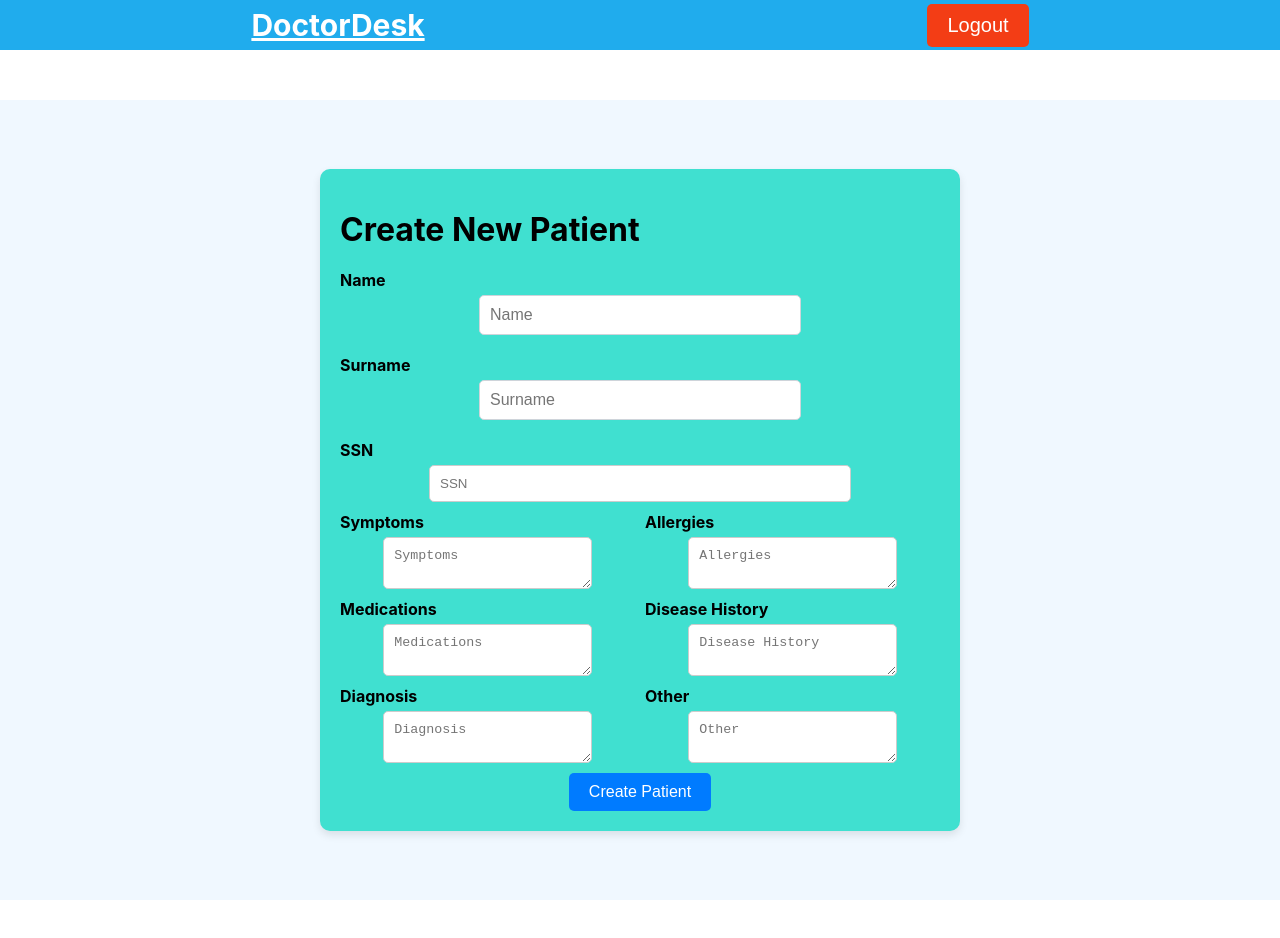
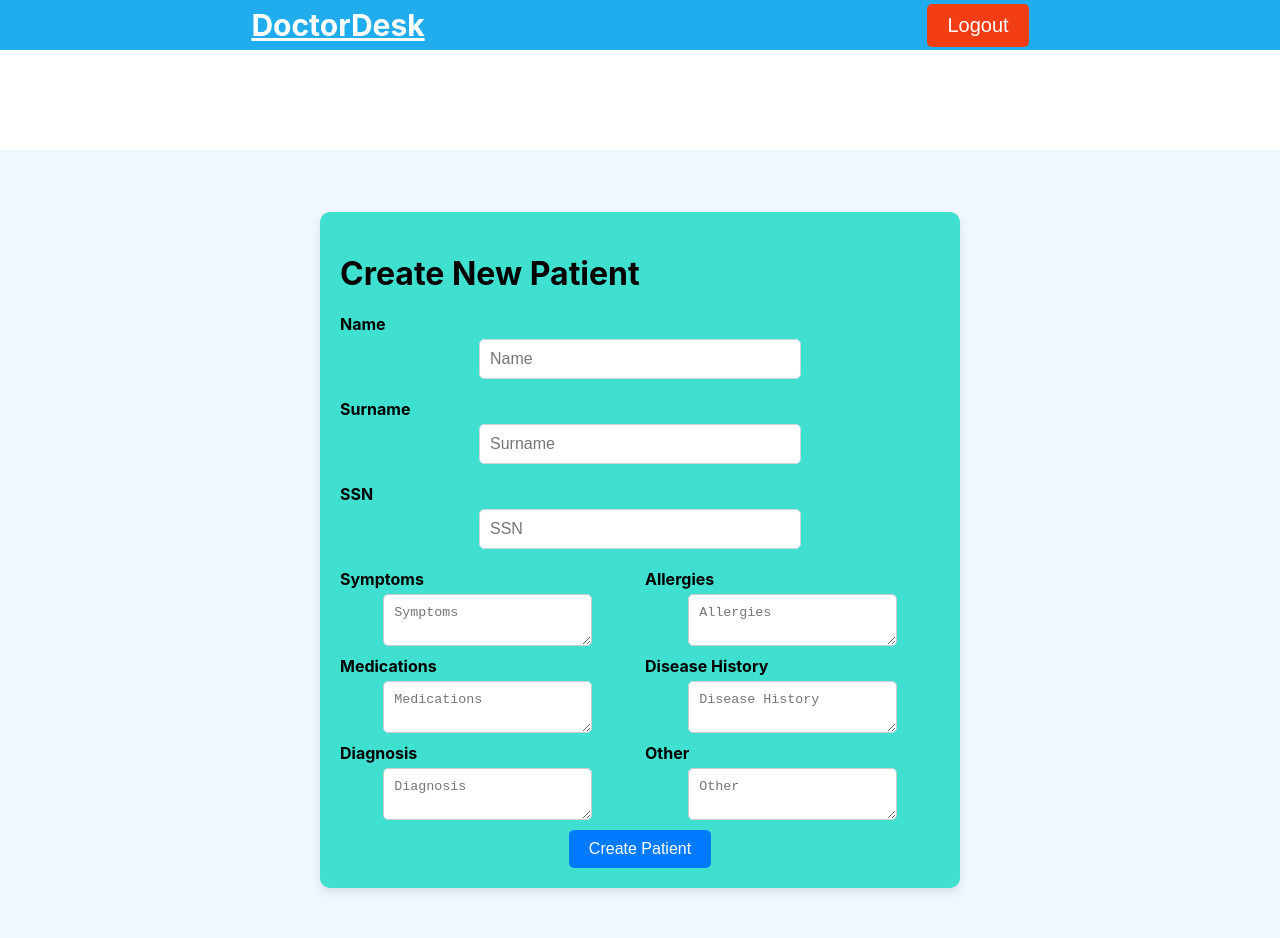
Before and after one commit to AchmetCh/doctordesk, a React (Create React App) app in the folder client/: page /createpatient in a window 1280 px wide. Shown: the top 938 px of the page. Before the commit the page ends 900 px from the top, so only its background shows below. Built offline with nearby package versions, Linux system fonts and the light colour scheme; sample sign-in values are in the browser's storage.

Commit message:
ssn number and toast message

```diff
--- a/client/src/components/NewPatientForm.css
+++ b/client/src/components/NewPatientForm.css
@@ -5,7 +5,7 @@
     align-items: center;
     height: 100vh;
     background-color: #f0f8ff;
-    margin-top:50px;
+    margin-top:100px;
   }
 
   /* Card styling */
--- a/client/src/components/NewPatientForm.js
+++ b/client/src/components/NewPatientForm.js
@@ -1,8 +1,11 @@
 import React, { useState } from 'react';
 import axios from 'axios';
 import { useNavigate } from 'react-router-dom';
+import { ToastContainer, toast } from 'react-toastify';
+import 'react-toastify/dist/ReactToastify.css';
 import NavBar from './NavBar';
-import './NewPatientForm.css'
+import './NewPatientForm.css';
+
 const NewPatientForm = () => {
   const [formData, setFormData] = useState({
     name: '',
@@ -28,17 +31,18 @@ const NewPatientForm = () => {
     try {
       const response = await axios.post('http://localhost:8000/api/create', formData);
       if (response.status === 201) {
-        alert('Patient created successfully');
+        toast.success('Patient created successfully');
         navigate('/searchPatient');
       }
     } catch (error) {
       console.error(error);
-      alert('Failed to create patient');
+      toast.error('Failed to create patient');
     }
   };
 
   return (
     <div className="form-container">
+      <ToastContainer /> {/* Toast mesajlarını göstermek için ToastContainer bileşeni */}
       <div className="form-card">
         <h1>Create New Patient</h1>
         <form onSubmit={handleSubmit}>
@@ -67,7 +71,8 @@ const NewPatientForm = () => {
           <div>
             <label>SSN</label>
             <input
-              type="number"
+              type="text"
+              pattern="[0-9]*" /* only numbers input */
               maxLength={10}
               name="SSN"
               value={formData.SSN}
```
